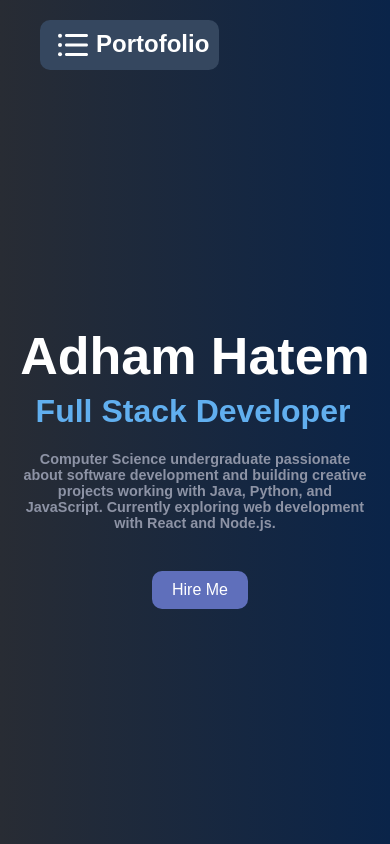
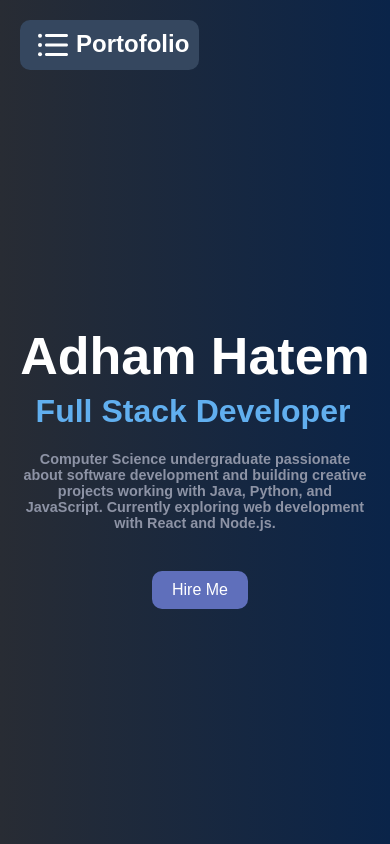
Before and after one commit to Adham-Hatem/Adham-Hatem.github.io, a React (Vite) app: page / in a window 390 px wide. Built offline with nearby package versions, Linux system fonts and the light colour scheme.

Commit message:
Polished 'Portofolio' Padding

```diff
--- a/src/main.css
+++ b/src/main.css
@@ -84,6 +84,10 @@ nav {
   background-color: transparent;
   color: white;
   width: 100%;
+
+  @media (max-width: 1000px) {
+    padding: 20px 20px;
+  }
 }
 
 .center {
```
